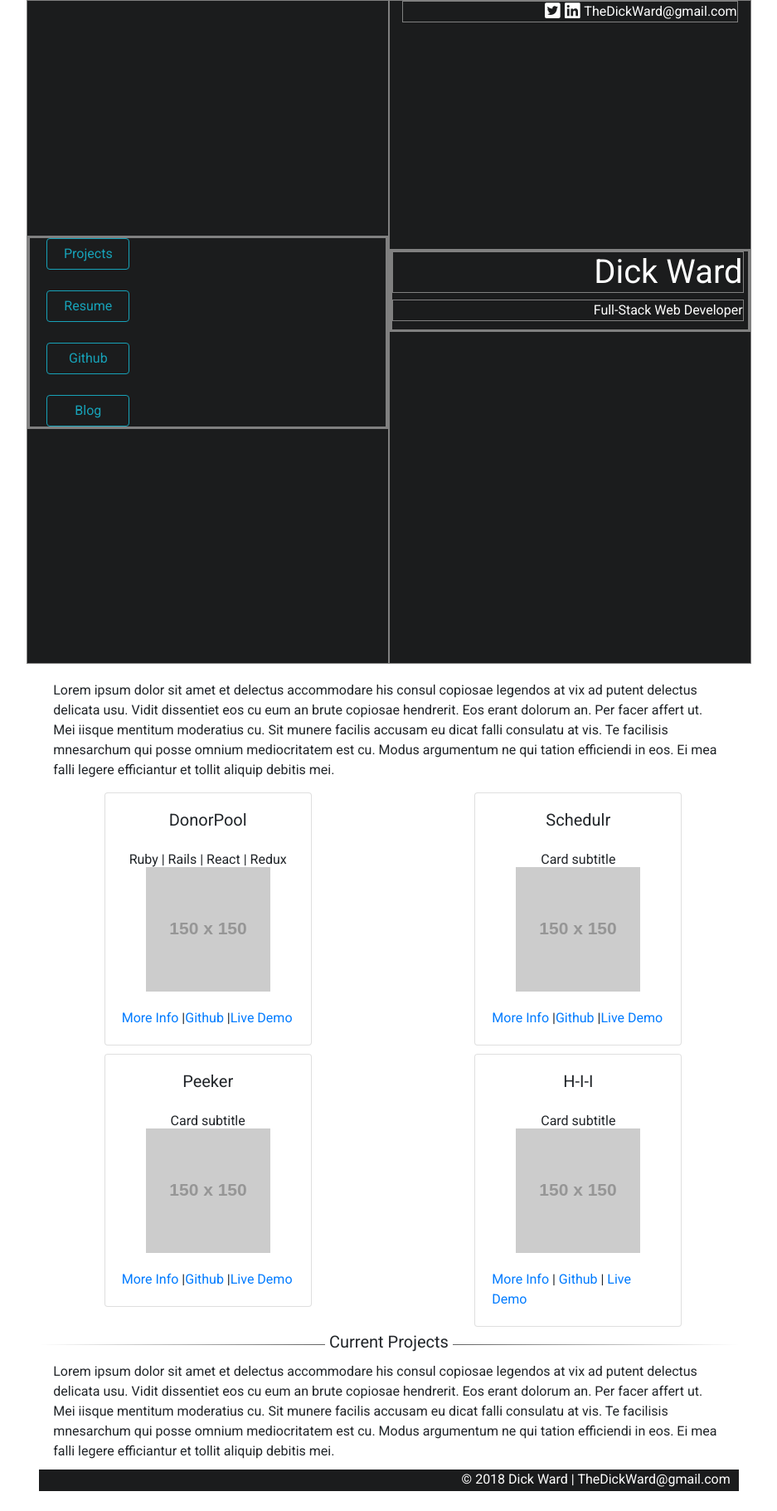
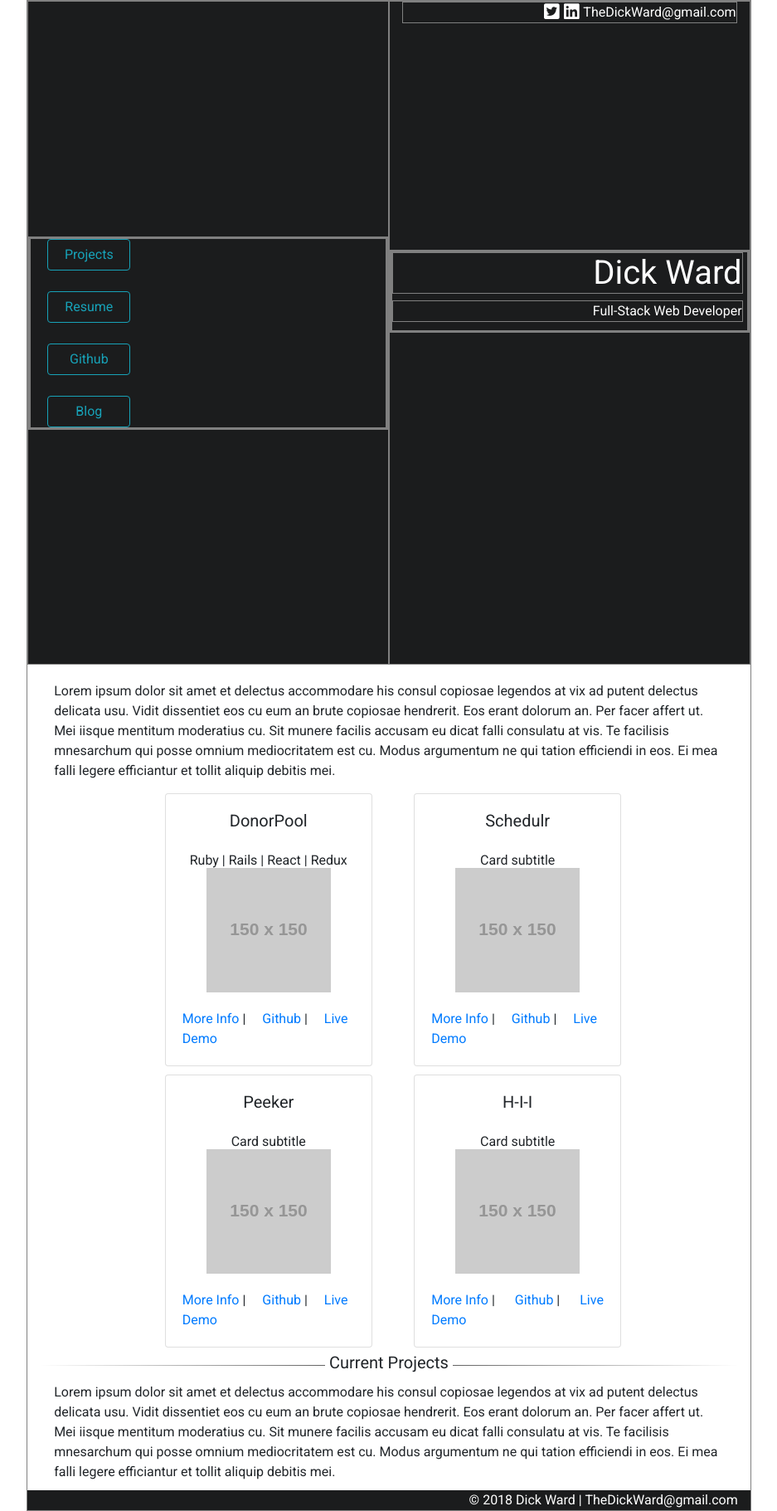
Before and after one commit to Dick-Ward/portfolio_v1, a React (Create React App) app: page / in a window 1280 px wide. Shown: the whole page at 83% size, without its empty margins (171-1108 px from the left). Before the commit the page ends 1797 px from the top, so only its background shows below. Built offline with nearby package versions, Linux system fonts and the light colour scheme.

Commit message:
moved grid to app level in all but project component

```diff
--- a/src/App.js
+++ b/src/App.js
@@ -4,6 +4,7 @@ import Bio from "./components/Bio";
 import CurrentProject from "./components/CurrentProject";
 import ProjectList from "./components/ProjectList";
 import PortfolioFooter from "./components/PortfolioFooter";
+import { Row, Col } from "reactstrap";
 
 class App extends Component {
   render() {
@@ -14,11 +15,21 @@ class App extends Component {
           margin: "auto"
         }}
       >
-        <Splash />
-        <Bio />
-        <ProjectList />
-        <CurrentProject />
-        <PortfolioFooter />
+        <Row>
+          <Col
+            className="divOutline"
+            style={{ margin: "auto" }}
+            xs="12"
+            sm="10"
+            lg="8"
+          >
+            <Splash />
+            <Bio />
+            <ProjectList />
+            <CurrentProject />
+            <PortfolioFooter />
+          </Col>
+        </Row>
       </div>
     );
   }
--- a/src/components/Bio.js
+++ b/src/components/Bio.js
@@ -3,20 +3,15 @@ import { Row, Col } from "reactstrap";
 
 const Bio = () => {
   return (
-    <Row>
-      <Col style={{ margin: "auto" }} xs="12" sm="10" lg="8">
-        <div className="textBox">
-          Lorem ipsum dolor sit amet et delectus accommodare his consul copiosae
-          legendos at vix ad putent delectus delicata usu. Vidit dissentiet eos
-          cu eum an brute copiosae hendrerit. Eos erant dolorum an. Per facer
-          affert ut. Mei iisque mentitum moderatius cu. Sit munere facilis
-          accusam eu dicat falli consulatu at vis. Te facilisis mnesarchum qui
-          posse omnium mediocritatem est cu. Modus argumentum ne qui tation
-          efficiendi in eos. Ei mea falli legere efficiantur et tollit aliquip
-          debitis mei.
-        </div>
-      </Col>
-    </Row>
+    <div className="textBox">
+      Lorem ipsum dolor sit amet et delectus accommodare his consul copiosae
+      legendos at vix ad putent delectus delicata usu. Vidit dissentiet eos cu
+      eum an brute copiosae hendrerit. Eos erant dolorum an. Per facer affert
+      ut. Mei iisque mentitum moderatius cu. Sit munere facilis accusam eu dicat
+      falli consulatu at vis. Te facilisis mnesarchum qui posse omnium
+      mediocritatem est cu. Modus argumentum ne qui tation efficiendi in eos. Ei
+      mea falli legere efficiantur et tollit aliquip debitis mei.
+    </div>
   );
 };
 
--- a/src/components/CurrentProject.js
+++ b/src/components/CurrentProject.js
@@ -3,21 +3,18 @@ import { Row, Col } from "reactstrap";
 
 const CurrentProject = () => {
   return (
-    <Row>
-      <Col style={{ margin: "auto" }} xs="12" sm="10" lg="8">
-        <hr className="currentProjectsLine" />
-        <div className="textBox">
-          Lorem ipsum dolor sit amet et delectus accommodare his consul copiosae
-          legendos at vix ad putent delectus delicata usu. Vidit dissentiet eos
-          cu eum an brute copiosae hendrerit. Eos erant dolorum an. Per facer
-          affert ut. Mei iisque mentitum moderatius cu. Sit munere facilis
-          accusam eu dicat falli consulatu at vis. Te facilisis mnesarchum qui
-          posse omnium mediocritatem est cu. Modus argumentum ne qui tation
-          efficiendi in eos. Ei mea falli legere efficiantur et tollit aliquip
-          debitis mei.
-        </div>
-      </Col>
-    </Row>
+    <div>
+      <hr className="currentProjectsLine" />
+      <div className="textBox">
+        Lorem ipsum dolor sit amet et delectus accommodare his consul copiosae
+        legendos at vix ad putent delectus delicata usu. Vidit dissentiet eos cu
+        eum an brute copiosae hendrerit. Eos erant dolorum an. Per facer affert
+        ut. Mei iisque mentitum moderatius cu. Sit munere facilis accusam eu
+        dicat falli consulatu at vis. Te facilisis mnesarchum qui posse omnium
+        mediocritatem est cu. Modus argumentum ne qui tation efficiendi in eos.
+        Ei mea falli legere efficiantur et tollit aliquip debitis mei.
+      </div>
+    </div>
   );
 };
 
--- a/src/components/PortfolioFooter.js
+++ b/src/components/PortfolioFooter.js
@@ -3,12 +3,8 @@ import { Row, Col } from "reactstrap";
 
 const PortfolioFooter = () => {
   return (
-    <Row>
-      <Col style={{ margin: "auto" }} xs="12" sm="10" lg="8">
-        <div className="footerText">
-          &copy; 2018 Dick Ward | TheDickWard@gmail.com
-        </div>
-      </Col>
+    <Row className="footerText">
+      <Col>&copy; 2018 Dick Ward | TheDickWard@gmail.com</Col>
     </Row>
   );
 };
--- a/src/components/ProjectList.js
+++ b/src/components/ProjectList.js
@@ -6,9 +6,7 @@ import {
   CardTitle,
   CardSubtitle,
   CardBody,
-  CardLink,
-  CardText,
-  CardImg
+  CardLink
 } from "reactstrap";
 
 const ProjectList = () => {
@@ -34,9 +32,9 @@ const ProjectList = () => {
               alt="Placeholder"
             />
             <CardBody>
-              <a href="#">More Info</a> |
-              <a href="#">Github</a> |
-              <a href="#">Live Demo</a>
+              <CardLink href="#">More Info</CardLink> |
+              <CardLink href="#">Github</CardLink> |
+              <CardLink href="#">Live Demo</CardLink>
             </CardBody>
           </Card>
         </Col>
@@ -52,9 +50,9 @@ const ProjectList = () => {
               alt="Placeholder"
             />
             <CardBody>
-              <a href="#">More Info</a> |
-              <a href="#">Github</a> |
-              <a href="#">Live Demo</a>
+              <CardLink href="#">More Info</CardLink> |
+              <CardLink href="#">Github</CardLink> |
+              <CardLink href="#">Live Demo</CardLink>
             </CardBody>
           </Card>
         </Col>
@@ -77,9 +75,9 @@ const ProjectList = () => {
               alt="Placeholder"
             />
             <CardBody>
-              <a href="#">More Info</a> |
-              <a href="#">Github</a> |
-              <a href="#">Live Demo</a>
+              <CardLink href="#">More Info</CardLink> |
+              <CardLink href="#">Github</CardLink> |
+              <CardLink href="#">Live Demo</CardLink>
             </CardBody>
           </Card>
         </Col>
@@ -95,9 +93,9 @@ const ProjectList = () => {
               alt="Placeholder"
             />
             <CardBody>
-              <a href="#">More Info</a> |
-              <a href="#"> Github</a> |
-              <a href="#"> Live Demo</a>
+              <CardLink href="#">More Info</CardLink> |
+              <CardLink href="#"> Github</CardLink> |
+              <CardLink href="#"> Live Demo</CardLink>
             </CardBody>
           </Card>
         </Col>
--- a/src/components/Splash.js
+++ b/src/components/Splash.js
@@ -4,12 +4,7 @@ import { Row, Col, Button } from "reactstrap";
 const Splash = () => {
   return (
     <Row style={{ minHeight: "800px" }}>
-      <Col
-        className="splashColumn"
-        xs="4"
-        sm={{ size: "5", offset: 1 }}
-        lg={{ size: "4", offset: 2 }}
-      >
+      <Col className="splashColumn" xs="4" sm="6">
         <div className="splashButtonBox">
           <Button
             outline
@@ -46,7 +41,7 @@ const Splash = () => {
           </Button>
         </div>
       </Col>
-      <Col xs="8" sm="5" lg="4" className="splashColumn">
+      <Col xs="8" sm="6" className="splashColumn">
         <Row>
           <Col>
             <div className="divOutline socialBar">
--- a/src/index.css
+++ b/src/index.css
@@ -14,8 +14,6 @@ body {
   text-align: right;
   background-color: RGB(27, 28, 29);
   color: white;
-  padding-right: 10px;
-  padding-bottom: 2px;
 }
 
 .projectCard {
```
